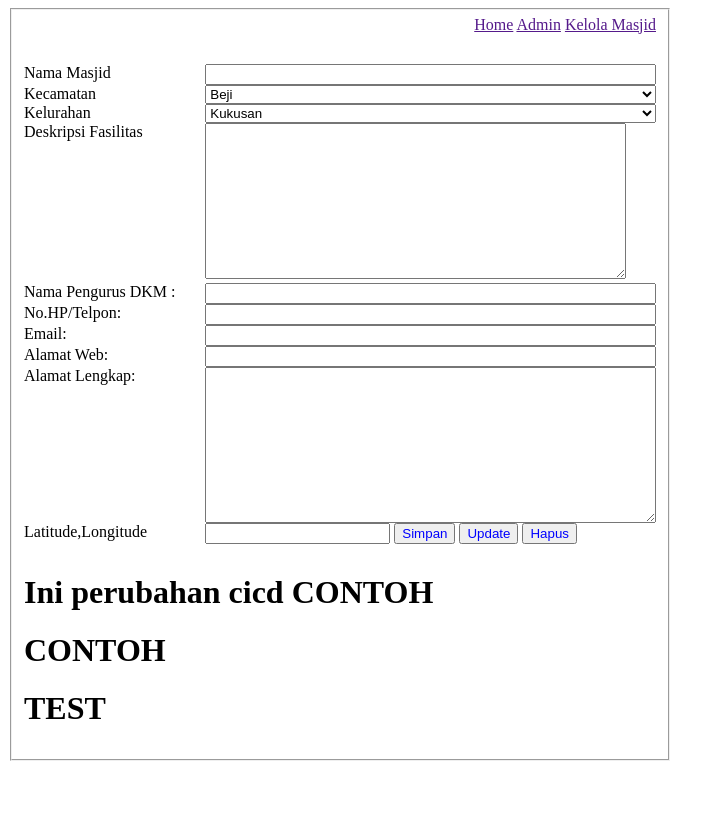
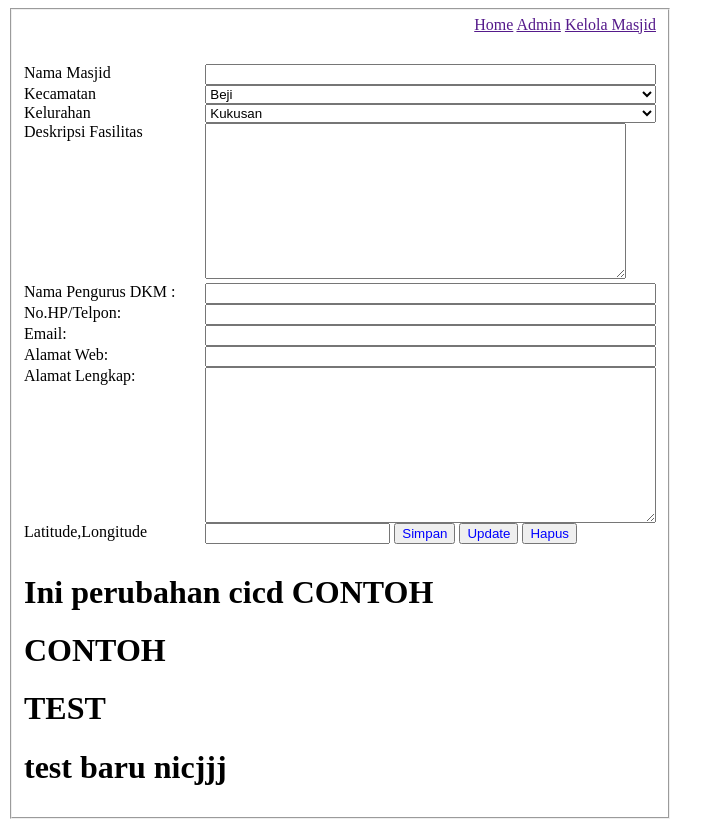
Before and after one commit to ryanraditya/simple-web, a plain HTML site: page index.html in a window 1280 px wide. Shown: the whole page, without its empty margins (0-723 px from the left). Before the commit the page ends 800 px from the top, so only its background shows below. Drawn offline with Linux system fonts and the light colour scheme.

Commit message:
Update index.html

```diff
--- a/index.html
+++ b/index.html
@@ -57,6 +57,7 @@
         <h1>Ini perubahan cicd CONTOH</h1>
         <h1>CONTOH</h1>
         <h1>TEST</h1>
+        <h1>test baru nicjjj</h1>
     </body>
 </fieldset>
 
```
